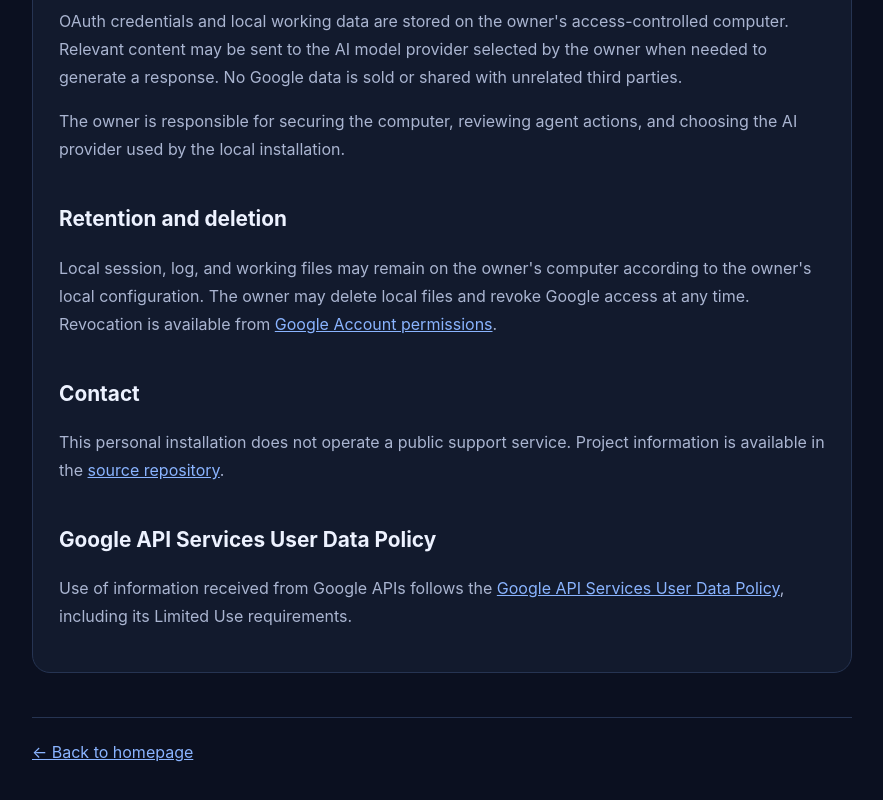
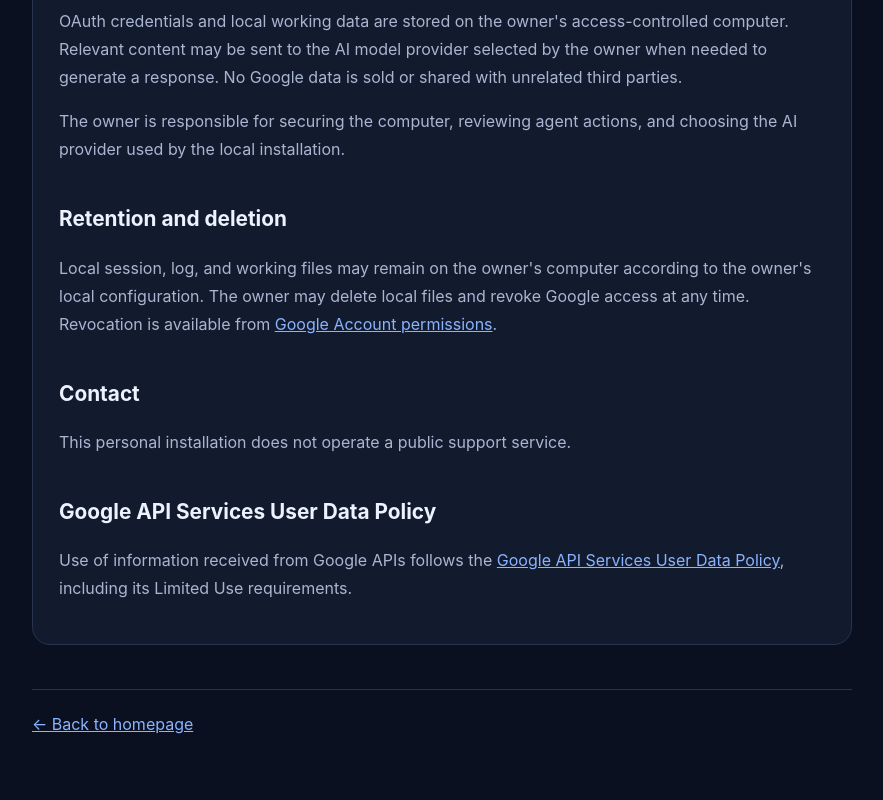
Before and after one commit to comfywavy/comfywavy.github.io, a plain HTML site: page privacy.html in a window 1280 px wide. Shown: the part 833-1633 px from the top of the page, without its empty margins (198-1081 px from the left). Drawn offline with Linux system fonts and the light colour scheme.

Commit message:
Remove public repository references

```diff
--- a/privacy.html
+++ b/privacy.html
@@ -42,7 +42,7 @@
       <p>Local session, log, and working files may remain on the owner's computer according to the owner's local configuration. The owner may delete local files and revoke Google access at any time. Revocation is available from <a href="https://myaccount.google.com/permissions">Google Account permissions</a>.</p>
 
       <h2>Contact</h2>
-      <p>This personal installation does not operate a public support service. Project information is available in the <a href="https://github.com/comfywavy/comfywavy.github.io">source repository</a>.</p>
+      <p>This personal installation does not operate a public support service.</p>
 
       <h2>Google API Services User Data Policy</h2>
       <p>Use of information received from Google APIs follows the <a href="https://developers.google.com/terms/api-services-user-data-policy">Google API Services User Data Policy</a>, including its Limited Use requirements.</p>
```
Also changed, not shown: index.html (+0 -2 lines).
